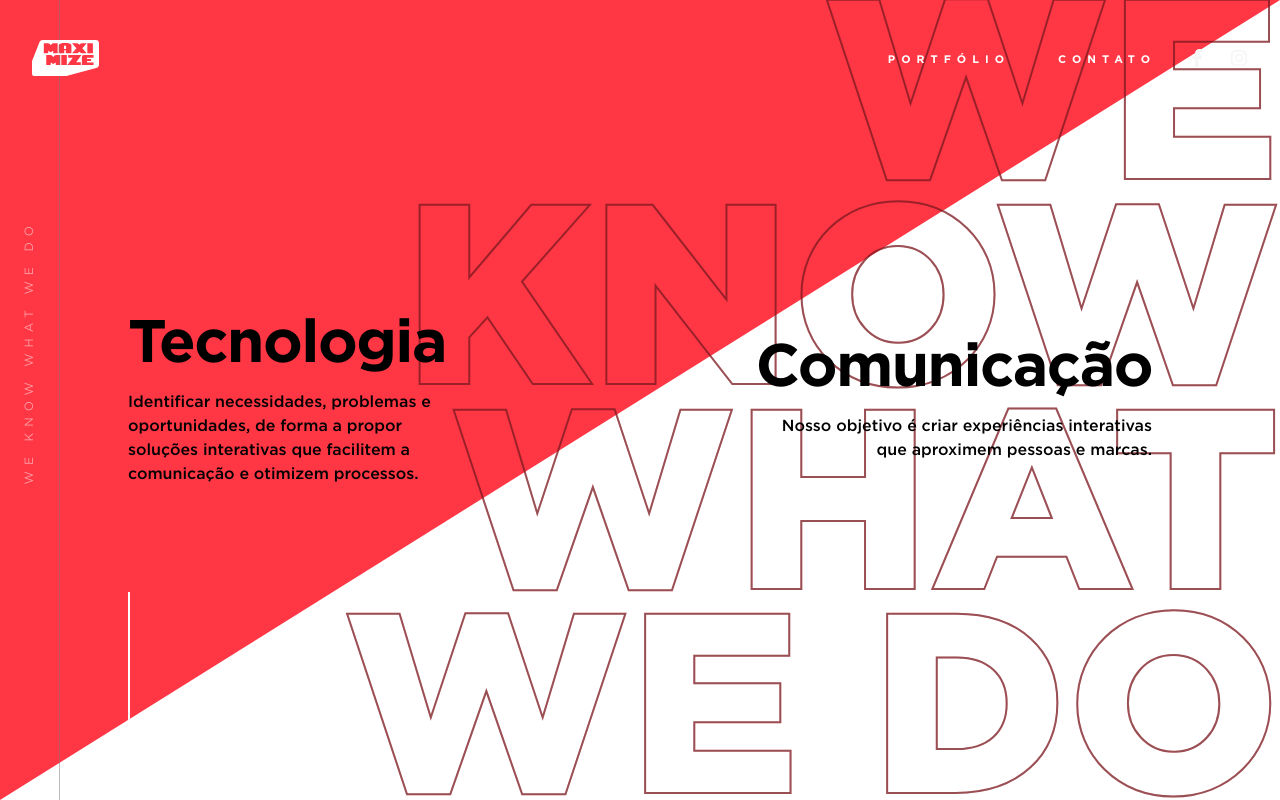
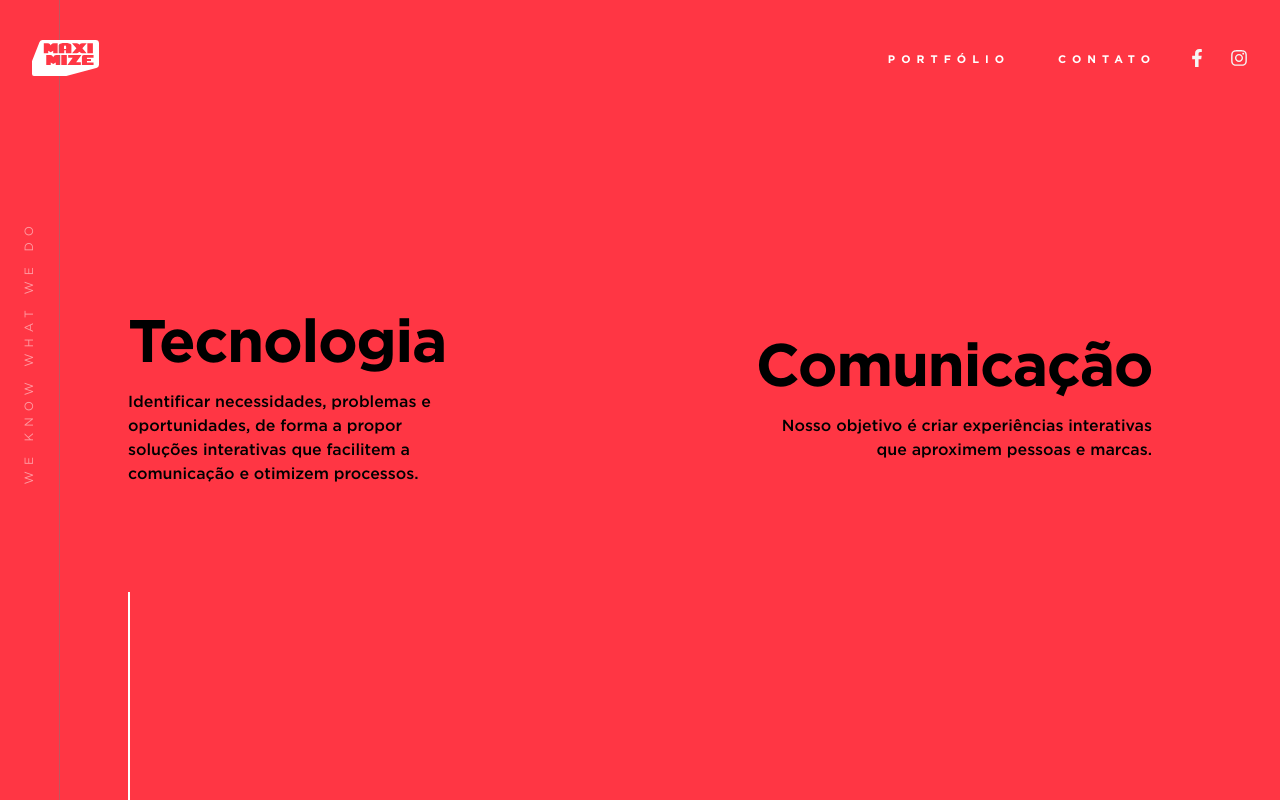
Before and after one commit to Kako-0/mxmz-site, a Next.js app: page / in a window 1280 px wide. Shown: the top 800 px of the page. Built offline with nearby package versions, Linux system fonts and the light colour scheme.

Commit message:
feat: add animation on section landing

```diff
--- a/src/app/(root)/components/landing.tsx
+++ b/src/app/(root)/components/landing.tsx
@@ -1,5 +1,13 @@
-import Link from 'next/link';
+'use client';
+
 import '@/styles/landing.css';
+import { motion } from 'framer-motion';
+
+const variants = {
+  initial: { opacity: 0 },
+  animate: { opacity: 1 },
+  transition: { ease: 'easeIn', duration: 0.2, delay: 1.2 },
+};
 
 export default function Landing() {
   return (
@@ -7,17 +15,27 @@ export default function Landing() {
       className="flex flex-col gap-32 justify-center min-h-dvh landing lg:flex-row lg:gap-2 lg:items-center lg:justify-between container sm:w-4/5 min-[1920]:w-9/12 mx-auto px-4 sm:px-0"
       id="landing"
     >
-      <p className="landing__link pointer-events-none">
+      <motion.p
+        className="landing__link pointer-events-none"
+        initial={variants.initial}
+        animate={variants.animate}
+        transition={variants.transition}
+      >
         Tecnologia
         <span>
           Identificar necessidades, problemas e oportunidades, de forma a propor soluções
           interativas que facilitem a comunicação e otimizem processos.
         </span>
-      </p>
-      <p className="landing__link self-end text-right lg:self-auto pointer-events-none">
+      </motion.p>
+      <motion.p
+        className="landing__link self-end text-right lg:self-auto pointer-events-none"
+        initial={variants.initial}
+        animate={variants.animate}
+        transition={variants.transition}
+      >
         Comunicação
         <span>Nosso objetivo é criar experiências interativas que aproximem pessoas e marcas.</span>
-      </p>
+      </motion.p>
     </div>
   );
 }
--- a/src/styles/landing.css
+++ b/src/styles/landing.css
@@ -11,13 +11,39 @@
   width: 100%;
   height: 100dvh;
   background-color: var(--vermelho);
-  clip-path: polygon(0 0, 100% 0, 100% 30%, 0 85%);
-  transition: all 0.5s ease-in-out;
+  clip-path: polygon(0 0%, 100% 0%, 100% 30%, 0 85%);
+  transition: clip-path 1s cubic-bezier(0.77, 0, 0.175, 1); /* Transição mais lenta e suave */
+  animation: polygon 2s ease-in-out forwards;
+}
+
+@keyframes polygon {
+  0% {
+    clip-path: polygon(0 0%, 100% 0%, 100% 100%, 0 100%); /* Começa com fundo completo */
+    z-index: 1;
+  }
+
+  100% {
+    clip-path: polygon(0 0%, 100% 0%, 100% 30%, 0 85%); /* Forma final */
+    z-index: initial;
+  }
+}
+@keyframes polygon--large {
+  0% {
+    clip-path: polygon(0 0%, 100% 0%, 100% 100%, 0 100%); /* Começa com fundo completo */
+    z-index: 1;
+  }
+  80% {
+    clip-path: polygon(0 0%, 100% 0%, 100% 0, 0 100%); /* Forma final */
+  }
+  100% {
+    z-index: initial;
+  }
 }
 
 @media (min-width: 640px) {
   .landing::before {
-    clip-path: polygon(0 0, 0% 100%, 100% 0);
+    clip-path: polygon(0 0%, 100% 0%, 100% 0, 0 100%);
+    animation: polygon--large 2s ease-in-out forwards;
   }
 }
 
```
